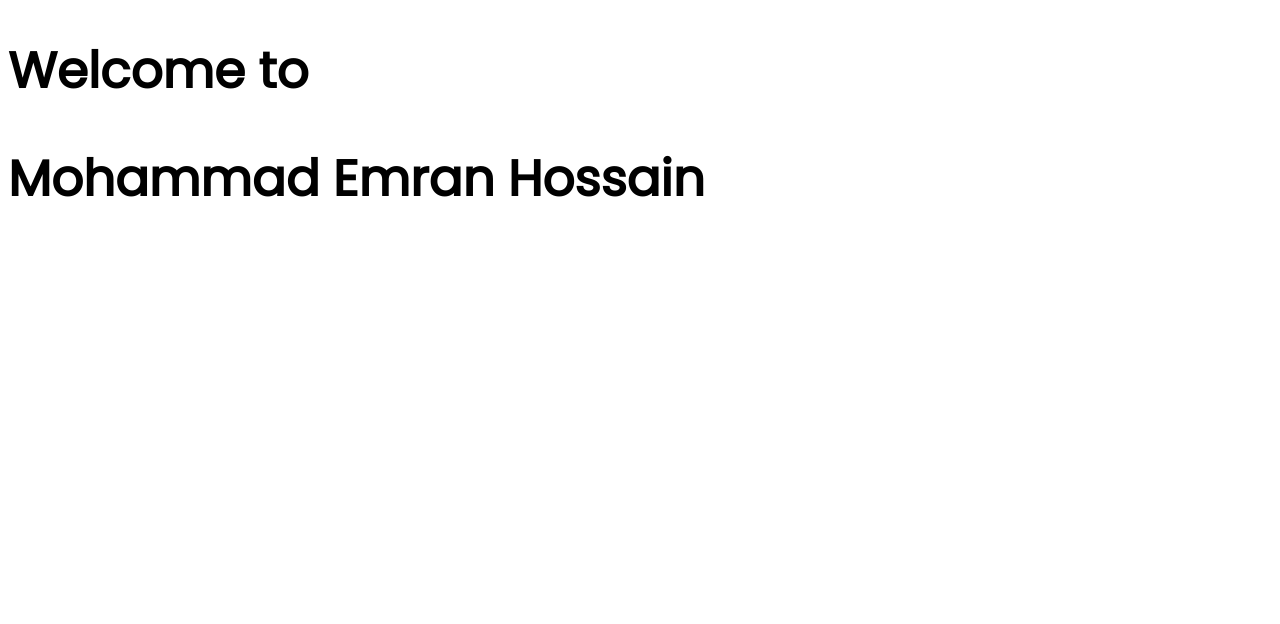
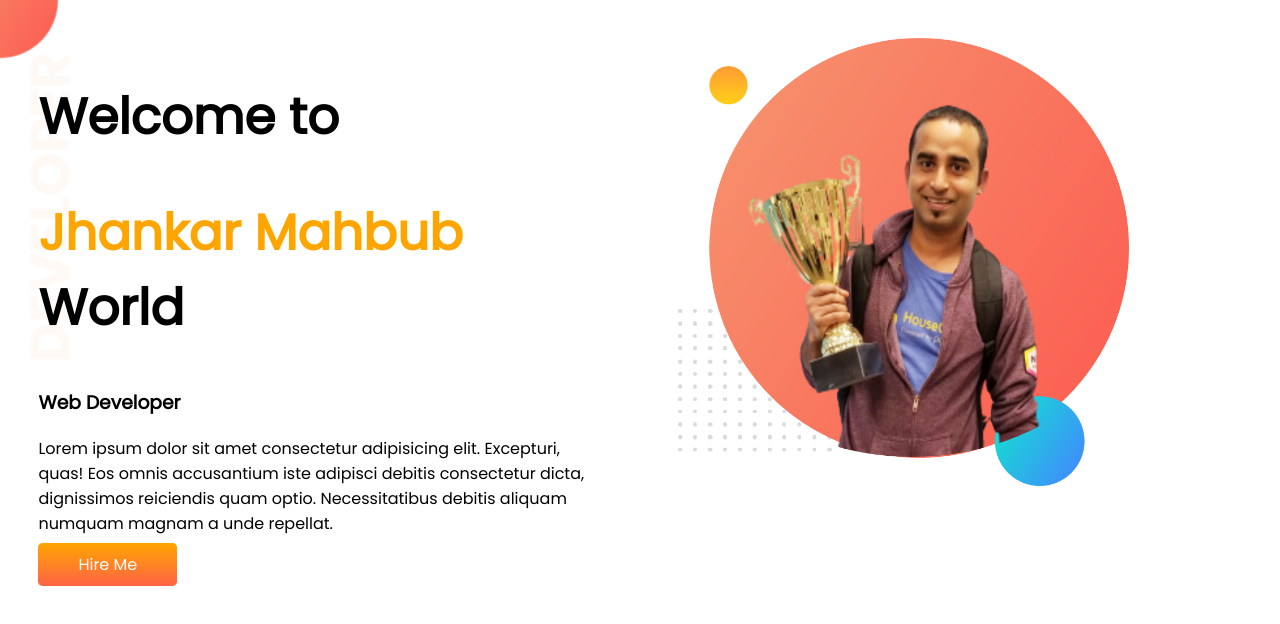
Before and after one commit to Emran12/developer-portfolio, a plain HTML site: page index.html in a window 1280 px wide. Drawn offline with Linux system fonts and the light colour scheme; a web font is replaced by a local one.

Commit message:
bg banner added

```diff
--- a/index.html
+++ b/index.html
@@ -1,5 +1,6 @@
 <!DOCTYPE html>
 <html lang="en">
+
 <head>
     <meta charset="UTF-8">
     <meta http-equiv="X-UA-Compatible" content="IE=edge">
@@ -7,11 +8,31 @@
     <title>Mohammad Emran Hossain Portfolio</title>
     <link rel="preconnect" href="https://fonts.googleapis.com">
     <link rel="preconnect" href="https://fonts.gstatic.com" crossorigin>
-    <link href="https://fonts.googleapis.com/css2?family=Fira+Sans:wght@200&family=Licorice&family=Poppins&display=swap" rel="stylesheet">
+    <link href="https://fonts.googleapis.com/css2?family=Fira+Sans:wght@200&family=Licorice&family=Poppins&display=swap"
+        rel="stylesheet">
     <link rel="stylesheet" href="style.css">
 </head>
+
 <body>
-    <h1>Welcome to </h1>
-    <h1>Mohammad Emran Hossain</h1>
+    <section class="top-banner">
+        <div class="introduction">
+            <h1>Welcome to </h1>
+            <h1><span class="name">Jhankar Mahbub </span> World</h1>
+            <h3>Web Developer</h3>
+            <p>Lorem ipsum dolor sit amet consectetur adipisicing elit. Excepturi, quas! Eos omnis accusantium iste
+                adipisci
+                debitis consectetur dicta, dignissimos reiciendis quam optio. Necessitatibus debitis aliquam numquam
+                magnam
+                a
+                unde repellat.
+            </p>
+            <a class="link-button" target="_blank"
+                href="https://www.linkedin.com/in/mohammad-emran-hossain-a4820014/">Hire Me</a>
+        </div>
+        <div class="introduction">
+            <img src="images/jhankar-pic-with-bg.png" alt="jhankar-pic-with-bg">
+        </div>
+    </section>
 </body>
+
 </html>
--- a/style.css
+++ b/style.css
@@ -1,7 +1,37 @@
 body{
     font-family: 'Poppins', sans-serif;
+    margin: 0;
 }
 
 h1{
     font-size: 50px;
 }
+.name{
+    color: orange;
+}
+
+section{
+    display: flex;
+}
+.introduction{
+    width: 50%;
+    padding: 3%;
+}
+.introduction img{
+    width: 80%;
+}
+
+.link-button{
+    text-decoration: none;
+    padding: 10px 40px;
+    background-color: orange;
+    background-image: linear-gradient(orange, tomato);
+    border-radius: 5px;
+    color: white;
+    font-weight: 700px;
+}
+
+.top-banner{
+    background-image: url(images/top-banner.png);
+    background-repeat: no-repeat;
+}
```
Also changed, not shown: images/dream-bg.png (added), images/exp-bg.png (added), images/jhankar-pic-with-bg.png (added), images/jhankar.png (added), images/jhankar2.png (added), images/my-bg.png (added), images/my-bg2.png (added), images/top-banner.png (added).
